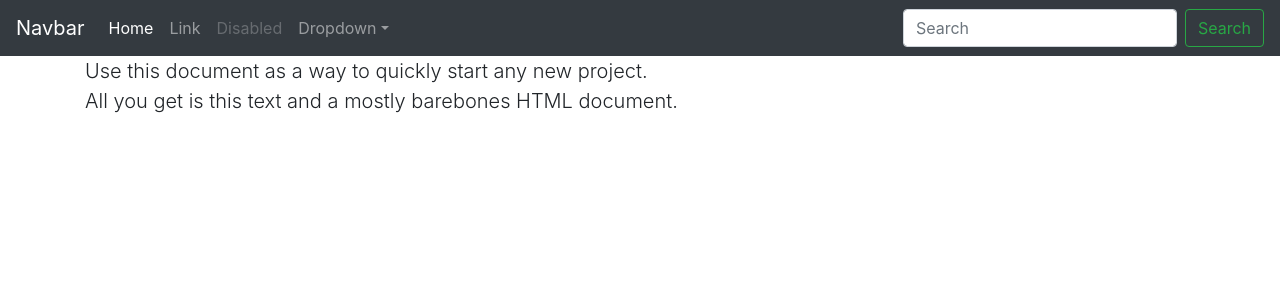
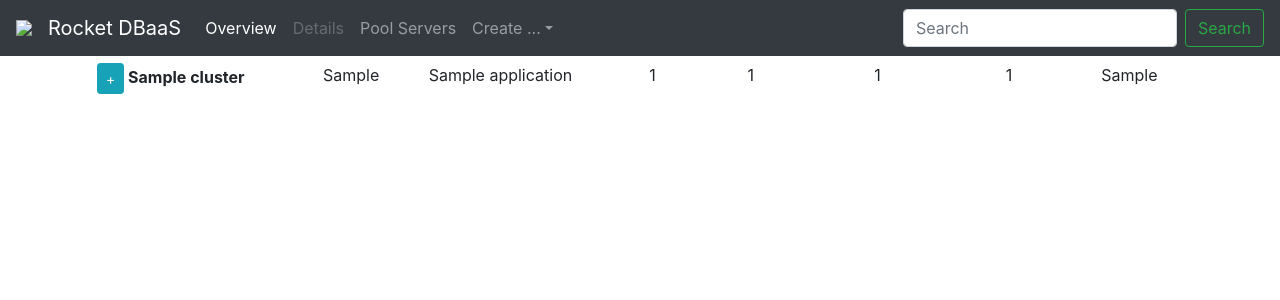
Before and after one commit to BrianWaganerSTL/RocketDBaaS_api, a Django app: template NG/templates/home.html in a window 1280 px wide. Shown: the top 300 px of the page. Run offline with Django 3.2, Linux system fonts and the light colour scheme; the template is opened without the code that fills it: values that come from a table or form of the project are taken from there, others are empty; tables that the repository leaves empty hold one stand-in row (values such as "Sample post"); parts of the project's set-up code (start-up, migrations or seed data) failed here and were passed over; some libraries are stand-ins or nearby versions.

Commit message:
Finally getting somewhere Added the Humanize app to allow numbers to be displayed better Messed with static a little more Made major improvements to the home.html webpage (Now has the Cluster and Server details.  The server details will be hidden by default.  Unhides at a click of a button.) Changed the homeView to return clusters and servers

```diff
--- a/NG/templates/home.html
+++ b/NG/templates/home.html
@@ -1,14 +1,16 @@
 <!doctype html>
 <html lang="en">
 <head>
-    {%  load staticfiles %}
+    {% load static %}
+    {% load humanize %}
+    {% load i18n %}
     <meta charset="utf-8">
     <meta name="viewport" content="width=device-width, initial-scale=1, shrink-to-fit=no">
     <meta name="description" content="">
     <meta name="author" content="">
     <link rel="icon" href="{% static 'icons/favicon.ico' %}">
 
-    <title>Starter Template for Bootstrap</title>
+    <title>Rocket DBaaS</title>
 
     <!-- Bootstrap core CSS -->
     <link href="{% static 'css/bootstrap.min.css' %}" rel="stylesheet">
@@ -22,7 +24,7 @@
     <link rel="apple-touch-icon" sizes="144x144" href="{% static 'icons/apple-icon-144x144.png' %}">
     <link rel="apple-touch-icon" sizes="152x152" href="{% static 'icons/apple-icon-152x152.png' %}">
     <link rel="apple-touch-icon" sizes="180x180" href="{% static 'icons/apple-icon-180x180.png' %}">
-    <link rel="icon" type="image/png" sizes="192x192"  href="{% static 'icons/android-icon-192x192.png' %}">
+    <link rel="icon" type="image/png" sizes="192x192" href="{% static 'icons/android-icon-192x192.png' %}">
     <link rel="icon" type="image/png" sizes="32x32" href="{% static 'icons/favicon-32x32.png' %}">
     <link rel="icon" type="image/png" sizes="96x96" href="{% static 'icons/favicon-96x96.png' %}">
     <link rel="icon" type="image/png" sizes="16x16" href="{% static 'icons/favicon-16x16.png' %}">
@@ -38,28 +40,31 @@
 <body>
 
 <nav class="navbar navbar-expand-md navbar-dark bg-dark fixed-top">
-      <a class="navbar-brand" href="#">Navbar</a>
-      <button class="navbar-toggler" type="button" data-toggle="collapse" data-target="#navbarsExampleDefault" aria-controls="navbarsExampleDefault" aria-expanded="false" aria-label="Toggle navigation">
+    <img class="navbar-brand" src="{% static 'icons/favicon-32x32.png' %}">
+    <a class="navbar-brand" href="#"> Rocket DBaaS</a>
+    <button class="navbar-toggler" type="button" data-toggle="collapse" data-target="#navbarsExampleDefault"
+            aria-controls="navbarsExampleDefault" aria-expanded="false" aria-label="Toggle navigation">
         <span class="navbar-toggler-icon"></span>
     </button>
 
     <div class="collapse navbar-collapse" id="navbarsExampleDefault">
         <ul class="navbar-nav mr-auto">
             <li class="nav-item active">
-            <a class="nav-link" href="#">Home <span class="sr-only">(current)</span></a>
+                <a class="nav-link" href="#">Overview <span class="sr-only">(current)</span></a>
             </li>
             <li class="nav-item">
-            <a class="nav-link" href="#">Link</a>
+                <a class="nav-link disabled" href="#">Details</a>
             </li>
             <li class="nav-item">
-            <a class="nav-link disabled" href="#">Disabled</a>
+                <a class="nav-link" href="#">Pool Servers</a>
             </li>
             <li class="nav-item dropdown">
-            <a class="nav-link dropdown-toggle" href="https://example.com" id="dropdown01" data-toggle="dropdown" aria-haspopup="true" aria-expanded="false">Dropdown</a>
+                <a class="nav-link dropdown-toggle" href="https://example.com" id="dropdown01" data-toggle="dropdown"
+                   aria-haspopup="true" aria-expanded="false">Create ...</a>
                 <div class="dropdown-menu" aria-labelledby="dropdown01">
-              <a class="dropdown-item" href="#">Action</a>
-              <a class="dropdown-item" href="#">Another action</a>
-              <a class="dropdown-item" href="#">Something else here</a>
+                    <a class="dropdown-item" href="#">Create Contact</a>
+                    <a class="dropdown-item" href="#">Create Application</a>
+                    <a class="dropdown-item" href="#">Create Alert Triggers</a>
                 </div>
             </li>
         </ul>
@@ -72,17 +77,59 @@
 
 <main role="main" class="container">
 
-      <div class="starter-template">
-        <h1>Bootstrap starter template</h1>
-        <p class="lead">Use this document as a way to quickly start any new project.<br> All you get is this text and a mostly barebones HTML document.</p>
-      </div>
+    <table class="table table-hover">
+        <thead>
+        <tr>
+            <th scope="col">Cluster</th>
+            <th scope="col">DBMS</th>
+            <th scope="col">Application</th>
+            <th scope="col">Nodes</th>
+            <th scope="col">CPU (GB)</th>
+            <th scope="col">RAM (GB)</th>
+            <th scope="col">DB GB</th>
+            <th scope="col">Health</th>
+        </tr>
+        </thead>
+        <tbody>
+        {% for c in clusters %}
+            <tr>
+                    <th>
+                        <button href="#{{ c.cluster_name }}" class="btn btn-info btn-sm" data-toggle="collapse">+</button>
+                        {{ c.cluster_name }}
+                    </th>
+                <td>{{ c.dbms_type }}</td>
+                <td>{{ c.application }}</td>
+                <td>{{ c.server_set.all|length }}</td>
+                {# https://stackoverflow.com/questions/44773579/django-template-nested-for-loop#}
+                <td>{{ c.requested_cpu }}</td>
+                <td>{{ c.requested_mem_gb }}</td>
+                <td>{{ c.requested_db_gb|intcomma }}</td>
+                <td>{{ c.cluster_health }}</td>
+            </tr>
+            {% for s in c.server_set.all %}
+                <tr id="{{ c.cluster_name }}" style="height: 30px" class="collapse in">
+                    {% if s.node_role == 'Primary' %}
+                        <td style="font-size: .8rem; padding:.25rem; text-align:right" >
+                            <img class="img-responsive" src="{% static 'icons/primary.jpg' %}" height="20px"></td>
+                    {% else %}
+                        <td style="font-size: .8rem; padding:.25rem; text-align:right" >
+                            <img class="img-responsive" src="{% static 'icons/secondary.jpg' %}" height="20px"></td>
+                    {% endif %}
+                    <td style="font-size: .8rem; padding:.25rem">{{ s.data_center }} : {{ s.server_name }}</td>
+                </tr>
+            {% endfor %}
+        {% endfor %}
+        </tbody>
+    </table>
 
 </main><!-- /.container -->
 
 <!-- Bootstrap core JavaScript
 ================================================== -->
 <!-- Placed at the end of the document so the pages load faster -->
-    <script src="https://code.jquery.com/jquery-3.3.1.slim.min.js" integrity="sha384-q8i/X+965DzO0rT7abK41JStQIAqVgRVzpbzo5smXKp4YfRvH+8abtTE1Pi6jizo" crossorigin="anonymous"></script>
+<script src="https://code.jquery.com/jquery-3.3.1.slim.min.js"
+        integrity="sha384-q8i/X+965DzO0rT7abK41JStQIAqVgRVzpbzo5smXKp4YfRvH+8abtTE1Pi6jizo"
+        crossorigin="anonymous"></script>
 <script>window.jQuery || document.write('<script src="{% static 'js/vendor/jquery-slim.min.js' %}"><\/script>')</script>
 <script src="{% static 'js/vendor/popper.min.js' %}"></script>
 <script src="{% static 'js/bootstrap.min.js' %}"></script>
--- a/NextGenDB1/urls.py
+++ b/NextGenDB1/urls.py
@@ -20,6 +20,7 @@
 from rest_framework import routers
 from ng.views import *
 from ng.controllers import *
+from ng import urls
 
 # router = routers.DefaultRouter()
 # #router.register(r'dbms/mongoDB/lockPoolServers', LockPoolServersViewSet)
--- a/ng/urls.py
+++ b/ng/urls.py
@@ -15,6 +15,6 @@
 
 urlpatterns = [
     url('home$', homeViews.homeView),
-] # + static(settings.STATIC_URL, document_root=settings.STATIC_ROOT)
+]# + static(settings.STATIC_URL, document_root=settings.STATIC_ROOT)
 
 urlpatterns += router.urls
```
Also changed, not shown: NG/views/homeViews.py (+8 -1 lines), NextGenDB1/settings.py (+4 -3 lines). Lines whose indentation alone changed are shown as unchanged.
